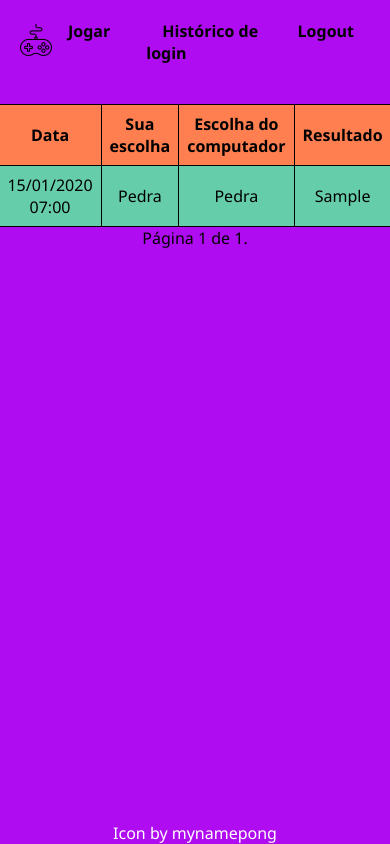
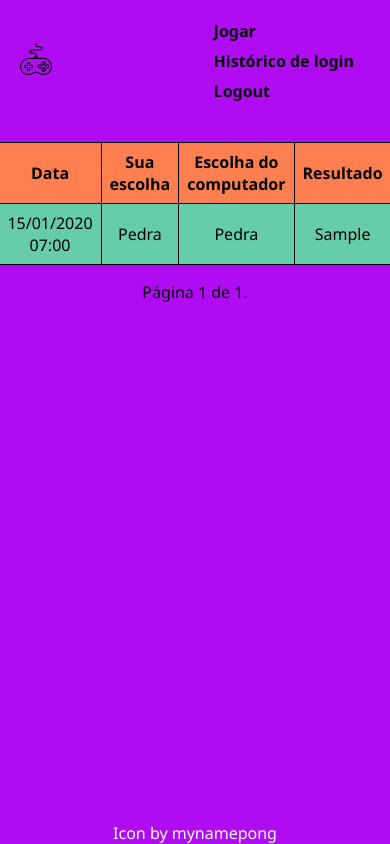
Before and after one commit to gmonteiro13/rock-paper-scissors, a Django app: page /historico-jogos/ in a window 390 px wide. Run offline with Django 5.2, Linux system fonts and the light colour scheme; a user stored in the database is signed in; tables that the repository leaves empty hold one stand-in row (values such as "Sample post").

Commit message:
Fixes footer position using css and wrapping body inside a main container, adds responsiveness to navbar and tables

```diff
--- a/static/main.css
+++ b/static/main.css
@@ -9,6 +9,18 @@ body {
     background-color: #b00cf1;
 }
 
+html, body {
+    height: 100%;
+    margin: 0;
+    display: flex;
+    flex-direction: column;
+}
+
+.container-principal {
+    flex: 1;
+}
+
+
 h1 {
     margin-bottom: 0.625rem;
 }
@@ -16,6 +28,10 @@ h1 {
 .btn:hover {
     background-color: #b00cf1;
     transition: background-color 0.5s ease;
+}
+
+a:focus, button:focus {
+    outline: 2px solid mediumaquamarine;
 }
 
 .error {
@@ -230,6 +246,7 @@ th.data-login, th.hora-login {
     display: flex;
     align-items: center;
     justify-content: center;
+    margin: 1rem 1rem;
 }
 
 .pagination a, footer a {
@@ -244,9 +261,17 @@ th.data-login, th.hora-login {
 
 footer {
     display: flex;
-    position: fixed;
     align-items: center;
     justify-content: center;
-    bottom: 0;
     width: 100%;
 }
+
+@media (min-width:320px) and (max-width: 480px) {
+    .tabela-historico-jogos, .tabela-historico-login {
+        width: 100%;
+    }
+    .navbar .nav-links {
+        flex-direction: column;
+        gap: 0.5rem;
+    }
+}
--- a/templates/criar-conta.html
+++ b/templates/criar-conta.html
@@ -8,6 +8,7 @@
     <link rel="stylesheet" href="{% static 'main.css' %}">
 </head>
 <body>
+    <div class="container-principal">
         <div class="form-container">
             <h1>Criar conta</h1>
             {% if messages %}
@@ -46,6 +47,7 @@
             <div class="opcoes-extras-conta">
                 <a href="{% url 'login' %}">Já tenho uma conta</a>
             </div>
+    </div>
     <footer>
         <div class="infos-site">
             <a href="https://www.freepik.com/search">Icon by mynamepong</a>
--- a/templates/historico-jogos.html
+++ b/templates/historico-jogos.html
@@ -8,6 +8,7 @@
     <link rel="stylesheet" href="{% static 'main.css' %}">
 </head>
 <body>
+    <div class="container-principal">
         <nav class="navbar">
             <div class="logo">
                 <a href="#">
@@ -67,6 +68,7 @@
                 {% endif %}
             </span>
         </div>
+    </div>
     <footer>
         <div class="infos-site">
             <a href="https://www.freepik.com/search">Icon by mynamepong</a>
--- a/templates/historico-login.html
+++ b/templates/historico-login.html
@@ -8,6 +8,7 @@
     <link rel="stylesheet" href="{% static 'main.css' %}">
 </head>
 <body>
+    <div class="container-principal">
         <nav class="navbar">
             <div class="logo">
                 <a href="#">
@@ -57,6 +58,7 @@
                 {% endif %}
             </span>
         </div>
+    </div>
     <footer>
         <div class="infos-site">
             <a href="https://www.freepik.com/search">Icon by mynamepong</a>
--- a/templates/home.html
+++ b/templates/home.html
@@ -8,6 +8,7 @@
     <link rel="stylesheet" href="{% static 'main.css' %}">
 </head>
 <body>
+    <div class="container-principal">
         <nav class="navbar">
             <div class="logo">
                 <a href="#">
@@ -61,6 +62,7 @@
                 </div>
             </div>
         {% endif %}
+    </div>
     <footer>
         <div class="infos-site">
             <a href="https://www.freepik.com/search">Icon by mynamepong</a>
--- a/templates/login.html
+++ b/templates/login.html
@@ -8,6 +8,7 @@
     <link rel="stylesheet" href="{% static 'main.css' %}">
 </head>
 <body>
+    <div class="container-principal">
         <div class="form-container">
             <h1>Click Games</h1>
             {% if messages %}
@@ -41,6 +42,7 @@
             <p>Não tem conta?</p>
             <a href="{% url 'criar-conta' %}">Criar conta</a>
         </div>
+    </div>
     <footer>
         <div class="infos-site">
             <a href="https://www.freepik.com/search">Icon by mynamepong</a>
```
Lines whose indentation alone changed are shown as unchanged.
